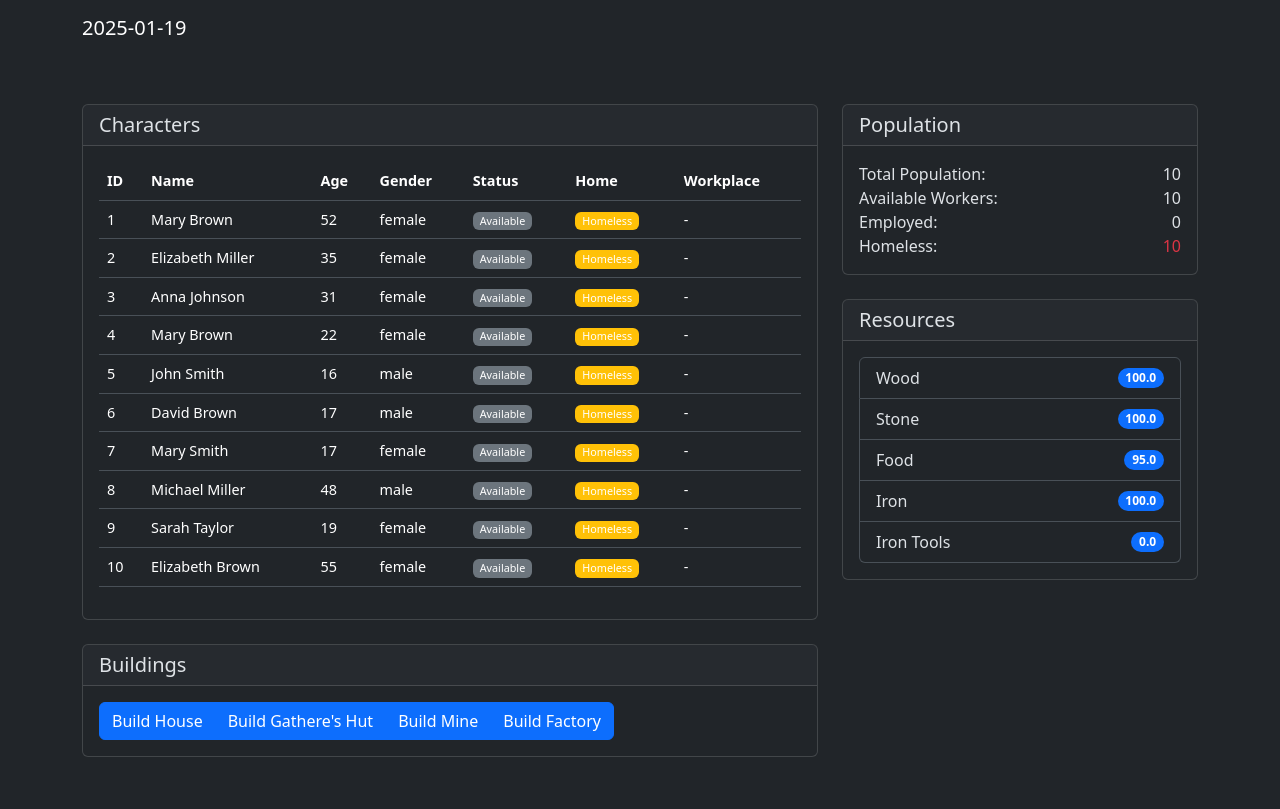
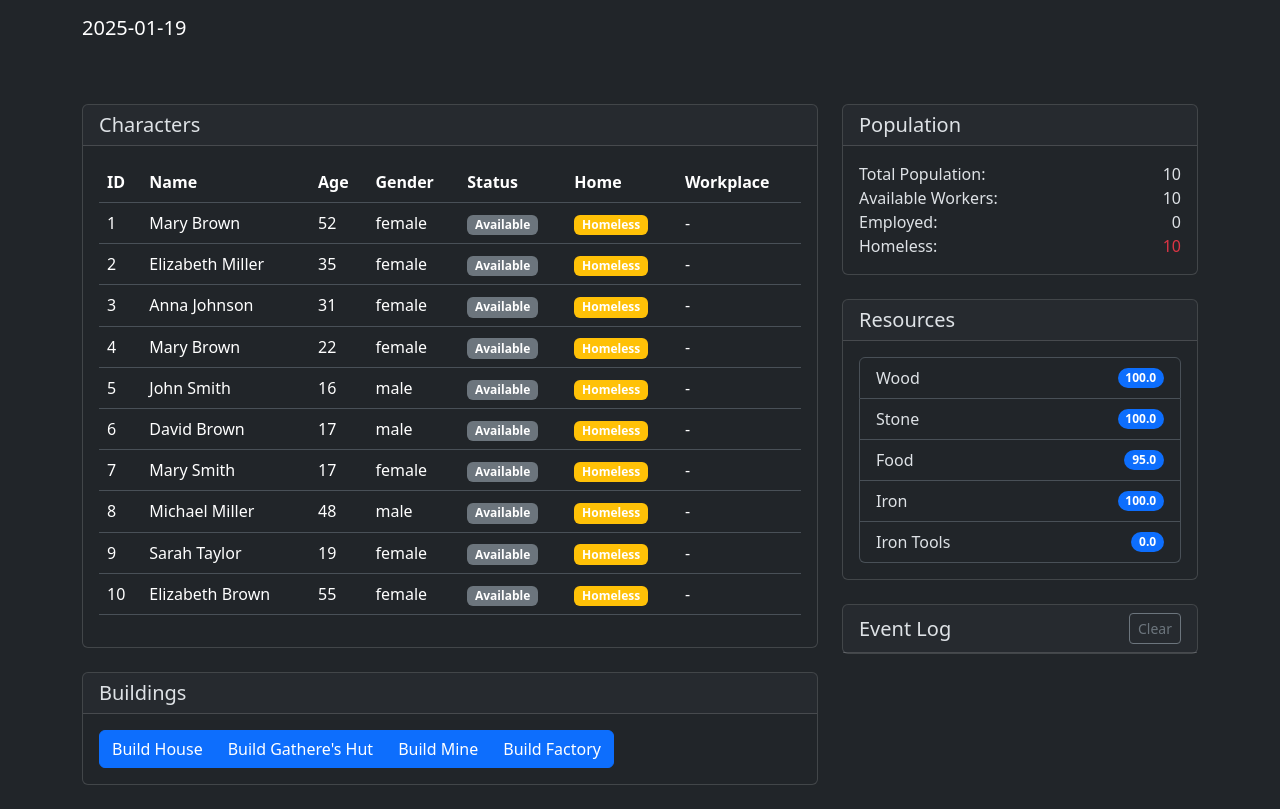
Before and after one commit to c1921/2025-01-19, a Vue app: page / in a window 1280 px wide. Built offline with nearby package versions, Linux system fonts and the light colour scheme.

Commit message:
新增：日志

```diff
--- a/src/components/CharacterTable.vue
+++ b/src/components/CharacterTable.vue
@@ -65,13 +65,3 @@ const getBuildingName = (buildingId: number): string => {
   return building ? building.name : 'Unknown'
 }
 </script>
-
-<style scoped>
-.table {
-  font-size: 0.9rem;
-}
-
-.badge {
-  font-weight: normal;
-}
-</style>
--- /dev/null
+++ b/src/components/LogPanel.vue
@@ -0,0 +1,55 @@
+<template>
+  <div class="card">
+    <div class="card-header d-flex justify-content-between align-items-center">
+      <h5 class="card-title mb-0">Event Log</h5>
+      <button class="btn btn-sm btn-outline-secondary" @click="clearLogs">
+        Clear
+      </button>
+    </div>
+    <div class="card-body p-0">
+      <div class="log-container">
+        <div
+          v-for="log in props.logs"
+          :key="log.id"
+          class="log-entry p-2"
+          :class="{
+            'border-bottom': true,
+            'bg-light': log.important,
+            [`text-${getTypeColor(log.type)}`]: true
+          }"
+        >
+          <small class="text-muted">
+            {{ new Date(log.timestamp).toLocaleTimeString() }}
+          </small>
+          <span class="ms-2">{{ log.message }}</span>
+        </div>
+      </div>
+    </div>
+  </div>
+</template>
+
+<script setup lang="ts">
+import { type LogEntry, LogType } from '../types/logs'
+
+const props = defineProps<{
+  logs: LogEntry[]
+}>()
+
+const emit = defineEmits<{
+  (e: 'clear'): void
+}>()
+
+const getTypeColor = (type: LogType): string => {
+  switch (type) {
+    case LogType.BUILDING: return 'primary'
+    case LogType.CHARACTER: return 'success'
+    case LogType.RESOURCE: return 'warning'
+    case LogType.SYSTEM: return 'danger'
+    default: return 'secondary'
+  }
+}
+
+const clearLogs = () => {
+  emit('clear')
+}
+</script>
--- a/src/components/MainContainer.vue
+++ b/src/components/MainContainer.vue
@@ -46,6 +46,10 @@
           :buildings="buildings"
         />
         <ResourcesPanel :resources="resources" />
+        <LogPanel
+          :logs="logs"
+          @clear="clearLogs"
+        />
       </div>
     </div>
   </div>
@@ -64,6 +68,9 @@ import { useBuildings } from '../composables/useBuildings'
 import { type Building, BuildingType } from '../types/buildings'
 import { ResourceType } from '../types/resources'
 import { type Resource } from '../types/resources'
+import { useLogs } from '../composables/useLogs'
+import { LogType } from '../types/logs'
+import LogPanel from './LogPanel.vue'
 
 const { resources, updateResource } = useResources()
 const { products, TICK_RATE, LABOR_PER_SECOND } = useProduction()
@@ -77,12 +84,12 @@ const {
   isProductionBuilding
 } = useBuildings(products)
 const { population, updatePopulation, assignHousing } = usePopulation(resources, buildings)
+const { logs, addLog, clearLogs } = useLogs()
 
 const addWorker = (building: Building) => {
   if (isProductionBuilding(building) &&
       population.value.available > 0 &&
       building.workers < building.maxWorkers) {
-    // 找到一个可用的角色
     const availableCharacter = population.value.characters.find(
       char => !char.employed
     )
@@ -91,10 +98,11 @@ const addWorker = (building: Building) => {
       building.workers++
       population.value.employed++
       population.value.available--
-
-      // 更新角色状态
       availableCharacter.employed = true
       availableCharacter.workplace = building.id
+
+      addLog(LogType.CHARACTER,
+        `${availableCharacter.name} started working at ${building.name}`)
     }
   }
 }
@@ -182,11 +190,14 @@ onUnmounted(() => {
 const onBuildNewBuilding = (type: BuildingType) => {
   buildNewBuilding(type)
   assignHousing()
+  addLog(LogType.BUILDING, `Built new ${getBuildingName(type)}`)
 }
 
 const onUpgradeBuilding = (building: Building) => {
+  const oldLevel = building.level
   upgradeBuilding(building)
   assignHousing()
+  addLog(LogType.BUILDING, `Upgraded ${building.name} from level ${oldLevel} to ${building.level}`)
 }
 </script>
 
--- /dev/null
+++ b/src/composables/useLogs.ts
@@ -0,0 +1,32 @@
+import { ref } from 'vue'
+import { type LogEntry, LogType } from '../types/logs'
+
+export function useLogs(maxLogs: number = 100) {
+  const logs = ref<LogEntry[]>([])
+  let nextId = 1
+
+  const addLog = (type: LogType, message: string, important: boolean = false) => {
+    const log: LogEntry = {
+      id: nextId++,
+      type,
+      message,
+      timestamp: Date.now(),
+      important
+    }
+
+    logs.value.unshift(log)  // 新日志添加到开头
+    if (logs.value.length > maxLogs) {
+      logs.value = logs.value.slice(0, maxLogs)  // 保持日志数量限制
+    }
+  }
+
+  const clearLogs = () => {
+    logs.value = []
+  }
+
+  return {
+    logs,
+    addLog,
+    clearLogs
+  }
+}
--- /dev/null
+++ b/src/types/logs.ts
@@ -0,0 +1,14 @@
+export enum LogType {
+  BUILDING = 'building',    // 建筑相关
+  CHARACTER = 'character',  // 角色相关
+  RESOURCE = 'resource',    // 资源相关
+  SYSTEM = 'system'        // 系统消息
+}
+
+export interface LogEntry {
+  id: number;
+  type: LogType;
+  message: string;
+  timestamp: number;
+  important?: boolean;  // 重要消息标记
+}
```
